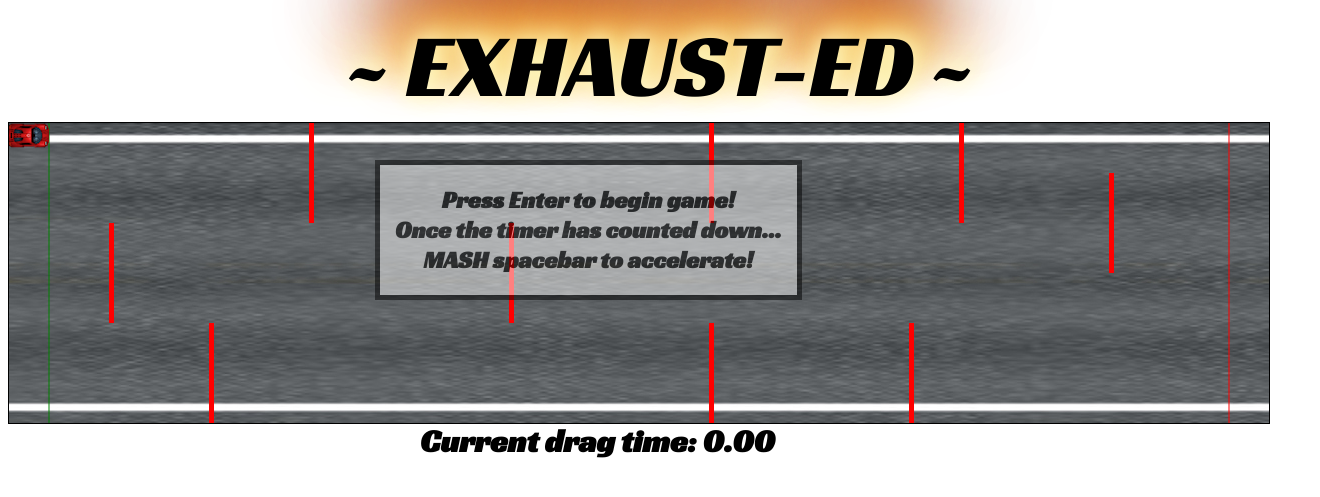
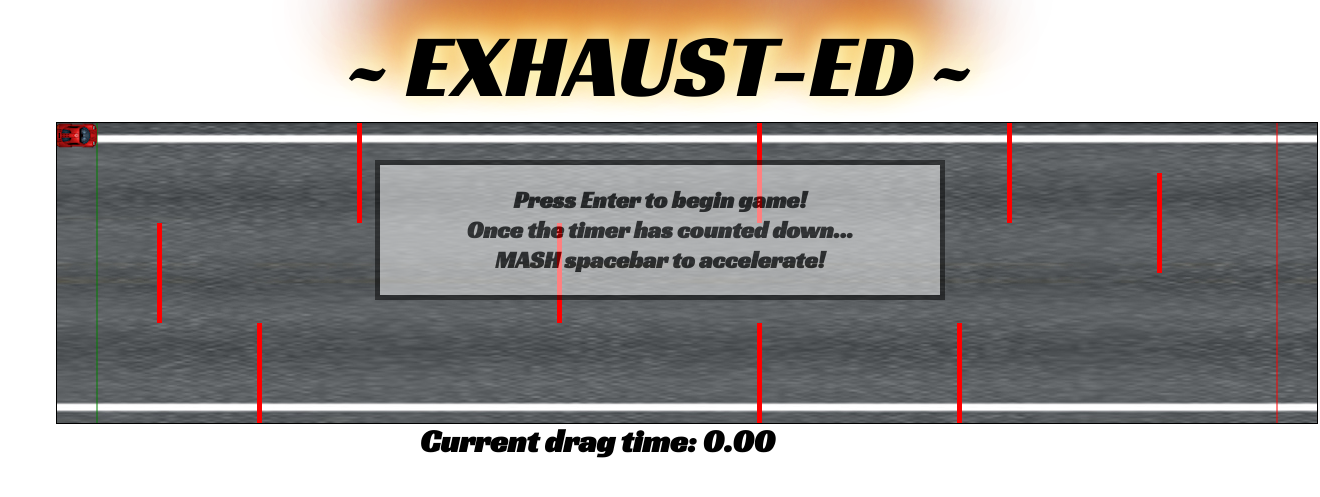
Before and after one commit to rorymcgit/exhaust-ed, a PHP site: page / in a window 1320 px wide. Shown: the top 497 px of the page. Run offline with PHP 8.4, Linux system fonts and the light colour scheme.

Commit message:
Fix centering of track

```diff
--- a/assets/stylesheet.css
+++ b/assets/stylesheet.css
@@ -2,7 +2,8 @@
   -webkit-box-sizing: content-box;
   -moz-box-sizing: content-box;
   box-sizing: content-box;
- border: none;
+  margin-left: auto;
+  margin-right: auto;
   font-family: 'Racing Sans One', cursive;
   font-size: 90px;
   color: rgb(0, 0, 0);
@@ -11,19 +12,17 @@
   text-shadow: 0 0 20px rgb(254,252,201) , 10px -10px 30px rgb(254,236,133) , -20px -20px 40px rgb(255,174,52) , 20px -40px 50px rgb(236,118,12) , -20px -60px 60px rgb(205,70,6) , 0 -80px 70px rgb(151,55,22) , 10px -90px 80px rgb(69,27,14) ;
 }
 
-
-
 #welcome_message {
   z-index: 100;
   border: 5px solid black;
-  padding:0px 15px 0px 15px;
-  position: absolute;left:375px;top:160px;
+  padding: 0px 15px 0px 15px;
+  position: absolute;left:375px;right:375px;top:160px;
+  margin-left: auto;
+  margin-right: auto;
   background-color: white;
   opacity: 0.5;
   font-family: 'Racing Sans One', cursive;
 }
-
-
 
 #countdown {
   font-family: 'Racing Sans One', cursive;
@@ -32,6 +31,14 @@
 
 #drag_time {
   font-family: 'Racing Sans One', cursive;
-  position: absolute;left:420px;top:400px;
+  position: absolute;
+  left:420px;
+  top:400px;
+}
 
+#canvas_container {
+  position: absolute;
+  margin-left: auto;
+  margin-right: auto;
+  width: 6em;
 }
--- a/index.html
+++ b/index.html
@@ -17,7 +17,7 @@
 <body>
   <center>
     <div id="fire">~ EXHAUST-ED ~</div>
-    <div id='canvas_container' style="position: absolute;">
+    <div id="canvas_container">
     </div>
     <div id="welcome_message">
       <h2>Press Enter to begin game!</br>
@@ -26,7 +26,7 @@
       <div id="countdown"></div>
     </div>
   </div>
-  <div id='drag_time'>
+  <div id="drag_time">
   </div>
   </center>
 </body>
--- a/src/controllers/gameController.js
+++ b/src/controllers/gameController.js
@@ -95,22 +95,22 @@
         }
       }
     }
-    if(!this.isColliding(car)){
-      car.moveForward();
+    if(this.isColliding(car)){
+      car.moveBackward();
+      car.resetSpeed();
     }
     else{
-      car.moveBackward();
-      car.resetSpeed();
+      car.moveForward();
     }
   };
 
   GameController.prototype.isColliding = function (car) {
     if(this.game.obstacles){
-      var obstaclesArray = this.game.obstacles;
-      for (i = 0; i < obstaclesArray.length; i++) {
-        if(((car.xPosition + car.width).toFixed(0)) == obstaclesArray[i].xPosition) {
-          if ((car.yPosition + car.height >= obstaclesArray[i].yPosition - car.height) && (car.yPosition + car.height <= obstaclesArray[i].yPosition + obstaclesArray[i].height + car.height)) {
-            if ((car.yPosition <= obstaclesArray[i].yPosition + obstaclesArray[i].height + car.height) && (car.yPosition >= obstaclesArray[i].yPosition - car.height)) {
+      var obstacles = this.game.obstacles;
+      for (i = 0; i < obstacles.length; i++) {
+        if(((car.xPosition + car.width).toFixed(0)) == obstacles[i].xPosition) {
+          if ((car.yPosition + car.height >= obstacles[i].yPosition - car.height) && (car.yPosition + car.height <= obstacles[i].yPosition + obstacles[i].height + car.height)) {
+            if ((car.yPosition <= obstacles[i].yPosition + obstacles[i].height + car.height) && (car.yPosition >= obstacles[i].yPosition - car.height)) {
               return true;
             }
           }
@@ -122,10 +122,10 @@
 
   GameController.prototype.collidingTop = function (car) {
     if(this.game.obstacles){
-      var obstaclesArray = this.game.obstacles;
-      for (i = 0; i < obstaclesArray.length; i++) {
-        if((car.xPosition + car.width > obstaclesArray[i].xPosition) && (car.xPosition < obstaclesArray[i].xPosition + obstaclesArray[i].width)){
-          if((car.yPosition + car.height >= obstaclesArray[i].yPosition) && car.yPosition <= obstaclesArray[i].yPosition) {
+      var obstacles = this.game.obstacles;
+      for (i = 0; i < obstacles.length; i++) {
+        if((car.xPosition + car.width > obstacles[i].xPosition) && (car.xPosition < obstacles[i].xPosition + obstacles[i].width)){
+          if((car.yPosition + car.height >= obstacles[i].yPosition) && car.yPosition <= obstacles[i].yPosition) {
             return true;
           }
         }
@@ -136,10 +136,10 @@
 
   GameController.prototype.collidingBottom = function (car) {
     if(this.game.obstacles){
-      var obstaclesArray = this.game.obstacles;
-      for (i = 0; i < obstaclesArray.length; i++) {
-        if((car.xPosition + car.width > obstaclesArray[i].xPosition) && (car.xPosition < obstaclesArray[i].xPosition + obstaclesArray[i].width)){
-          if((car.yPosition <= obstaclesArray[i].yPosition + obstaclesArray[i].height) && (car.yPosition + car.height > obstaclesArray[i].yPosition + obstaclesArray[i].height)) {
+      var obstacles = this.game.obstacles;
+      for (i = 0; i < obstacles.length; i++) {
+        if((car.xPosition + car.width > obstacles[i].xPosition) && (car.xPosition < obstacles[i].xPosition + obstacles[i].width)){
+          if((car.yPosition <= obstacles[i].yPosition + obstacles[i].height) && (car.yPosition + car.height > obstacles[i].yPosition + obstacles[i].height)) {
             return true;
           }
         }
```
Also changed, not shown: src/models/car.js (+9 -1 lines). Lines whose indentation alone changed are shown as unchanged.
